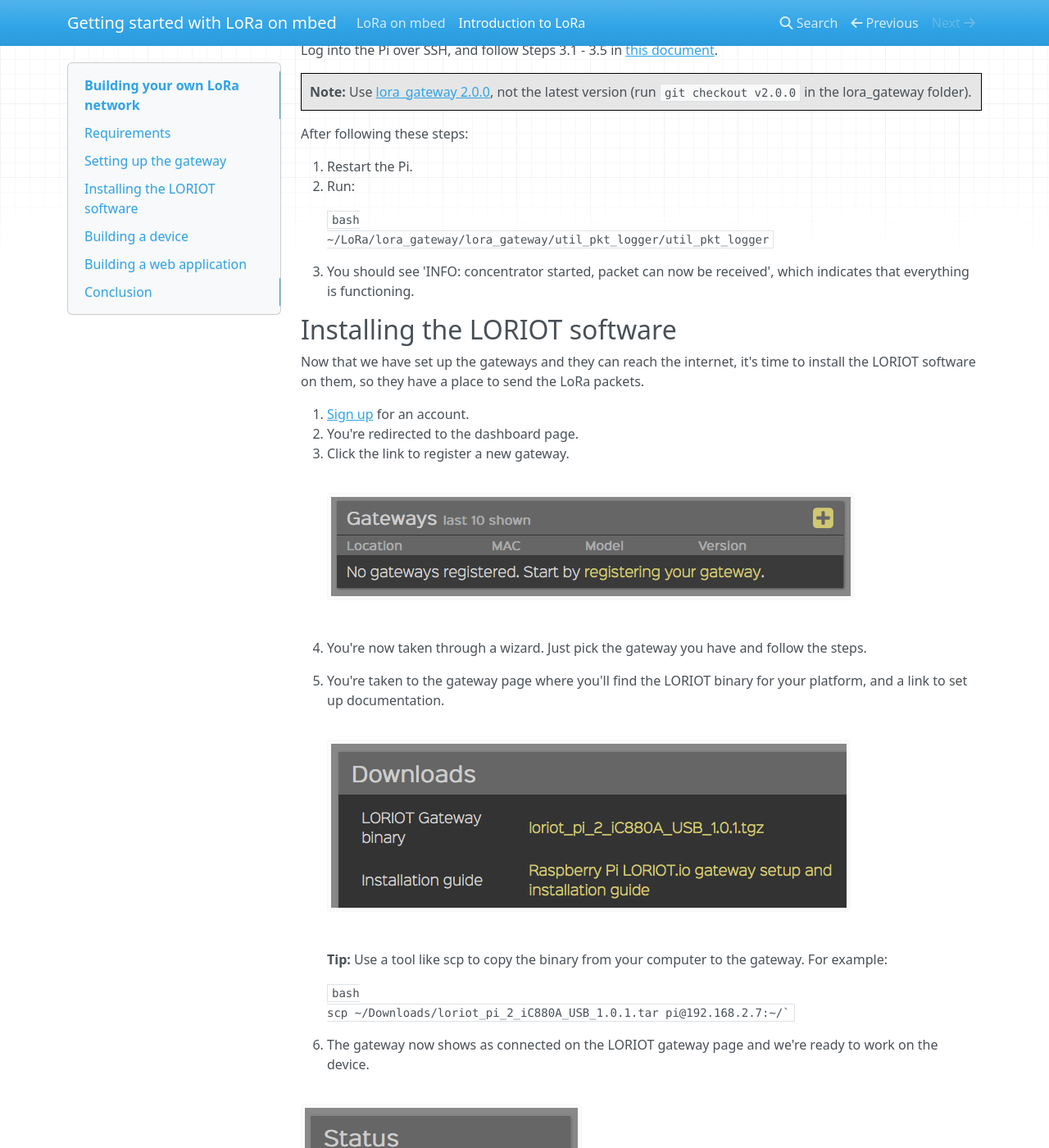
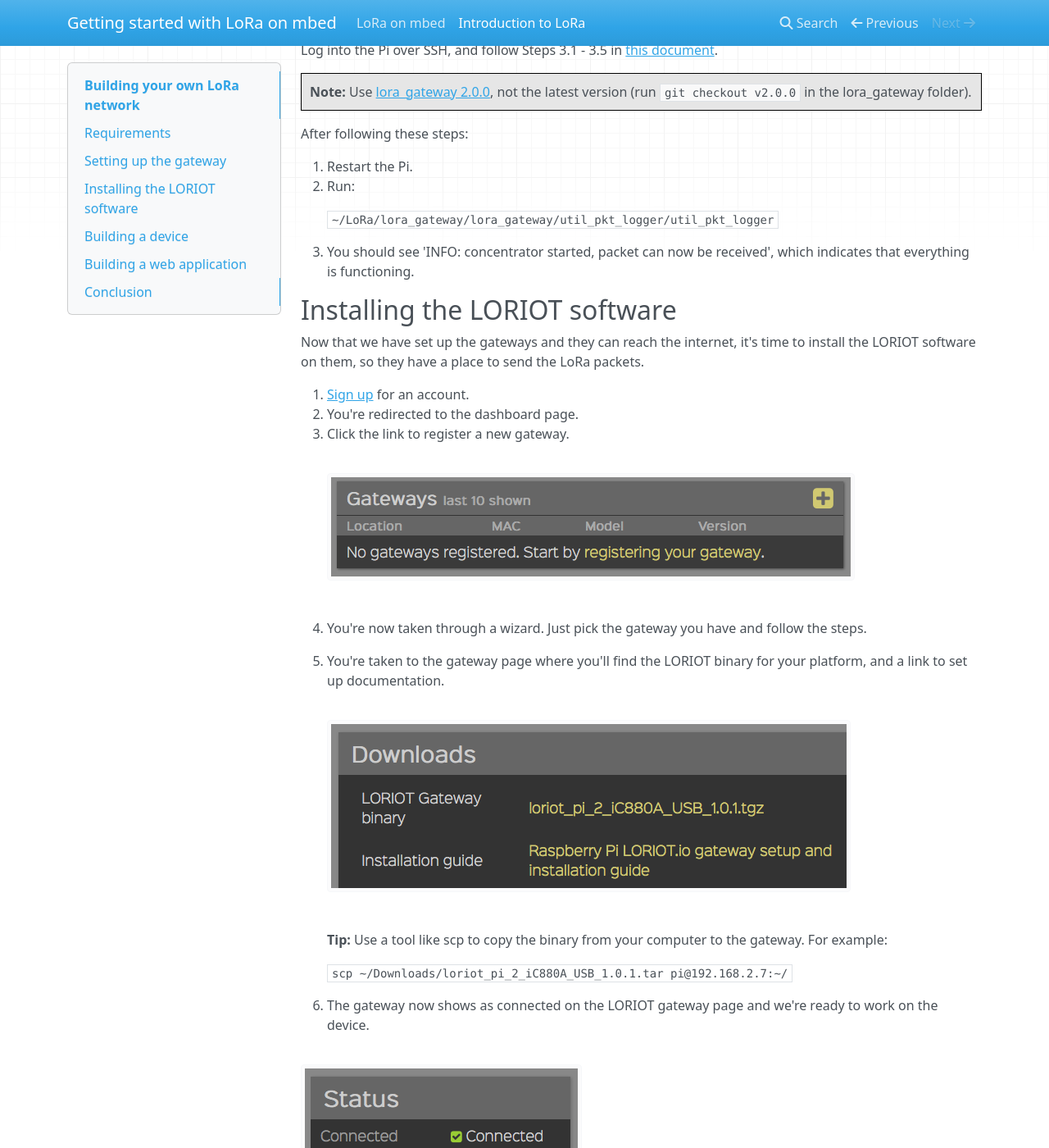
Before and after one commit to ARMmbed/lora-docs, an MkDocs documentation site: the page built from docs/intro-to-lora.md, in a window 1280 px wide and 1400 px high, scrolled down 3626 px. Shown: the whole window at 82% size. Built offline with MkDocs 1.6.1, drawn with Linux system fonts in a browser that asks for light colours; nearby versions of some CDN libraries; old or Windows-style settings are respelled for this version of MkDocs.

Commit message:
Getting around bulleted code

````diff
--- a/docs/intro-to-lora.md
+++ b/docs/intro-to-lora.md
@@ -102,9 +102,7 @@
 1. Restart the Pi.
 1. Run:
 
-    ```bash
-    ~/LoRa/lora_gateway/lora_gateway/util_pkt_logger/util_pkt_logger
-    ```
+    ``~/LoRa/lora_gateway/lora_gateway/util_pkt_logger/util_pkt_logger``
 
 1. You should see 'INFO: concentrator started, packet can now be received', which indicates that everything is functioning.
 
@@ -125,12 +123,9 @@
 
     **Tip:** Use a tool like scp to copy the binary from your computer to the gateway. For example:
 
-    ```bash
-    scp ~/Downloads/loriot_pi_2_iC880A_USB_1.0.1.tar pi@192.168.2.7:~/`
-    ```
+    ``scp ~/Downloads/loriot_pi_2_iC880A_USB_1.0.1.tar pi@192.168.2.7:~/``
 
 1. The gateway now shows as connected on the LORIOT gateway page and we're ready to work on the device.
-
 
 ![Connected!](assets/lora4.png)
 
````
